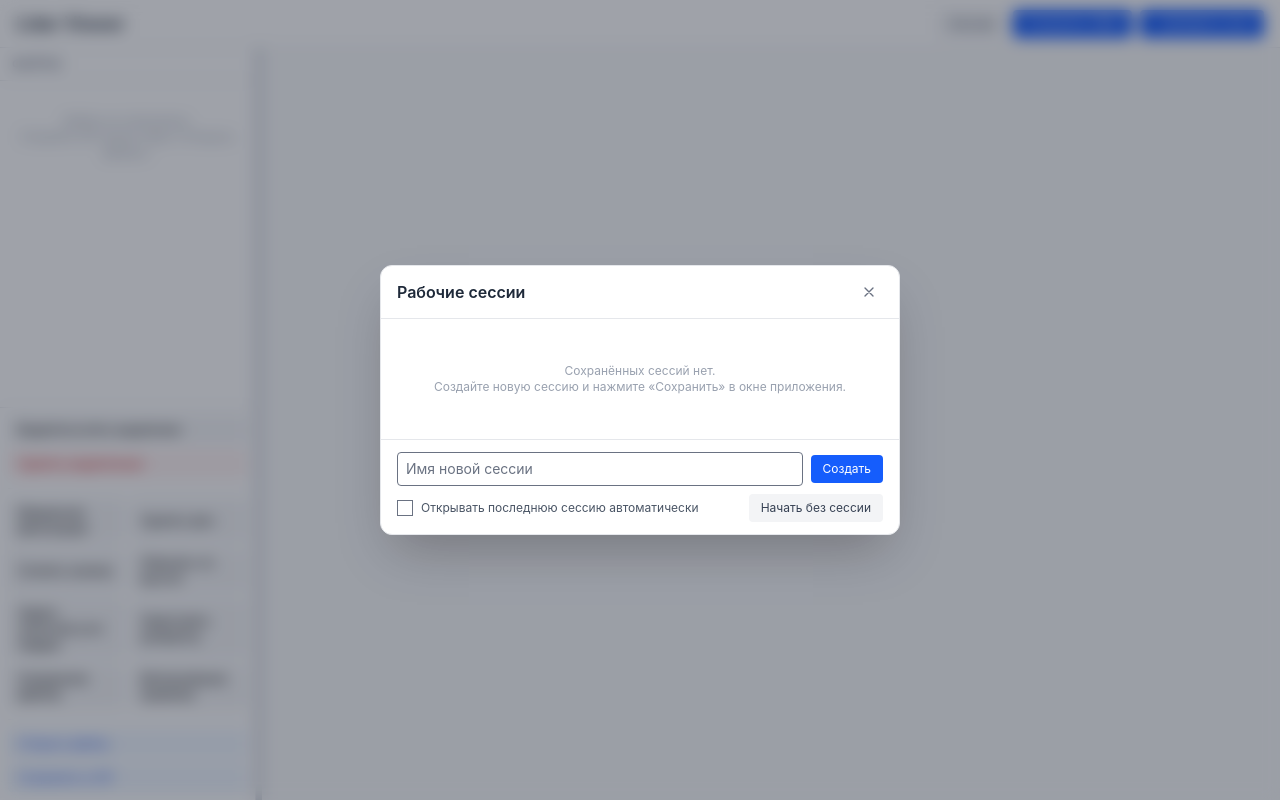
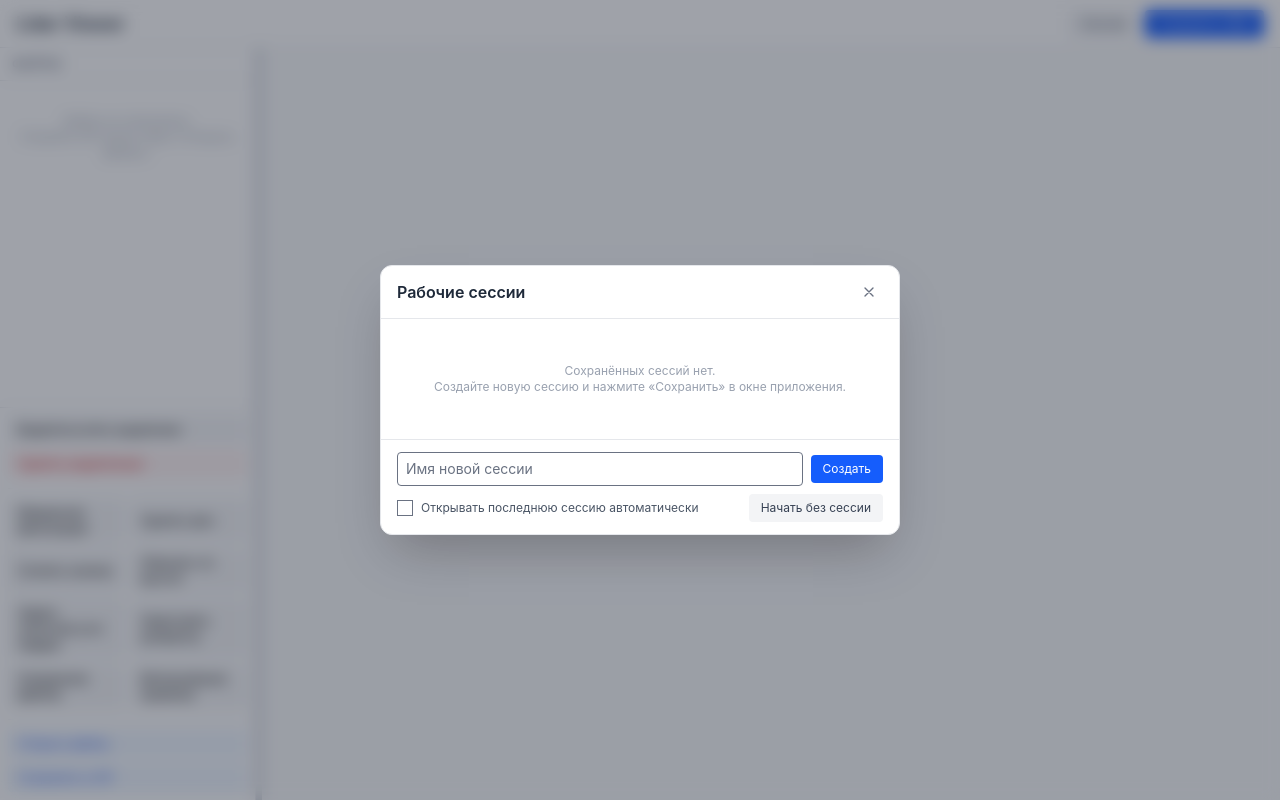
Before and after one commit to physicist2018/lidar-preprocess, a SvelteKit app: page / in a window 1280 px wide. Built offline with nearby package versions, Linux system fonts and the light colour scheme.

Commit message:
remove: drop demo window button

```diff
--- a/src/routes/+page.svelte
+++ b/src/routes/+page.svelte
@@ -53,10 +53,6 @@
 		leftPercent = newLeft;
 	}
 
-	function handleAddDemoWindow() {
-		addWindow('Демонстрационное окно');
-	}
-
 	/** @param {any} file */
 	function handleFileDoubleClick(file) {
 		addWindow(`График: ${file.name}`, undefined, { fileId: file.id });
@@ -104,12 +100,6 @@
 				class="rounded bg-blue-600 px-3 py-1.5 text-xs text-white transition-colors hover:bg-blue-700"
 			>
 				Сохранить (⌘S)
-			</button>
-			<button
-				onclick={handleAddDemoWindow}
-				class="rounded bg-blue-600 px-3 py-1.5 text-xs text-white transition-colors hover:bg-blue-700"
-			>
-				+ Добавить окно
 			</button>
 		</div>
 	</header>
```
